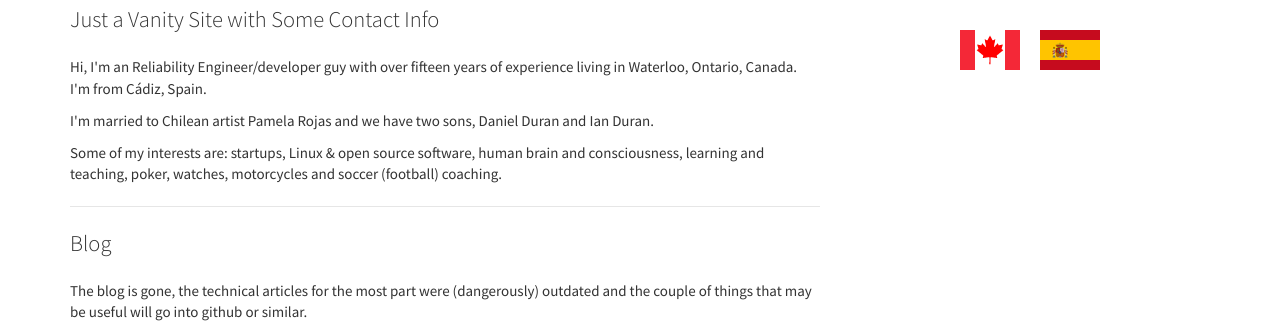
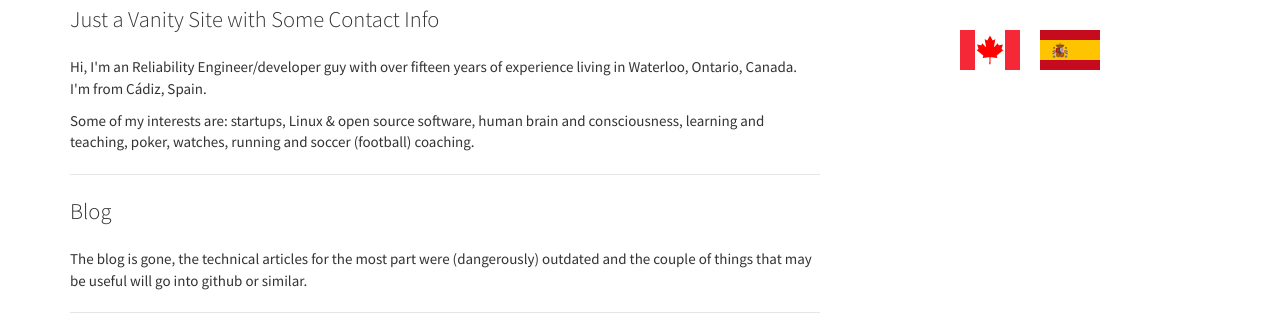
Before and after one commit to fduran/fduran.github.io, a plain HTML site: page index.html in a window 1280 px wide. Shown: the part 183-514 px from the top of the page. Drawn offline with nearby package versions, Linux system fonts and the light colour scheme.

Commit message:
Update index.html

```diff
--- a/index.html
+++ b/index.html
@@ -59,8 +59,7 @@
           </div>
           <p class="lead">Just a Vanity Site with Some Contact Info</p>
           <p>Hi, I'm an Reliability Engineer/developer guy with over fifteen years of experience living in Waterloo, Ontario, Canada. I'm from Cádiz, Spain.</p>
-          <p>I'm married to Chilean artist Pamela Rojas and we have two sons, Daniel Duran and Ian Duran.</p>
-          <p>Some of my interests are: startups, Linux & open source software, human brain and consciousness, learning and teaching, poker, watches, motorcycles and soccer (football) coaching.</p>
+          <p>Some of my interests are: startups, Linux & open source software, human brain and consciousness, learning and teaching, poker, watches, running and soccer (football) coaching.</p>
           <hr/>
           <p id="blog" class="lead">Blog</p>
           <p>The blog is gone, the technical articles for the most part were (dangerously) outdated and the couple of things that may be useful will go into github or similar.</p>
```
